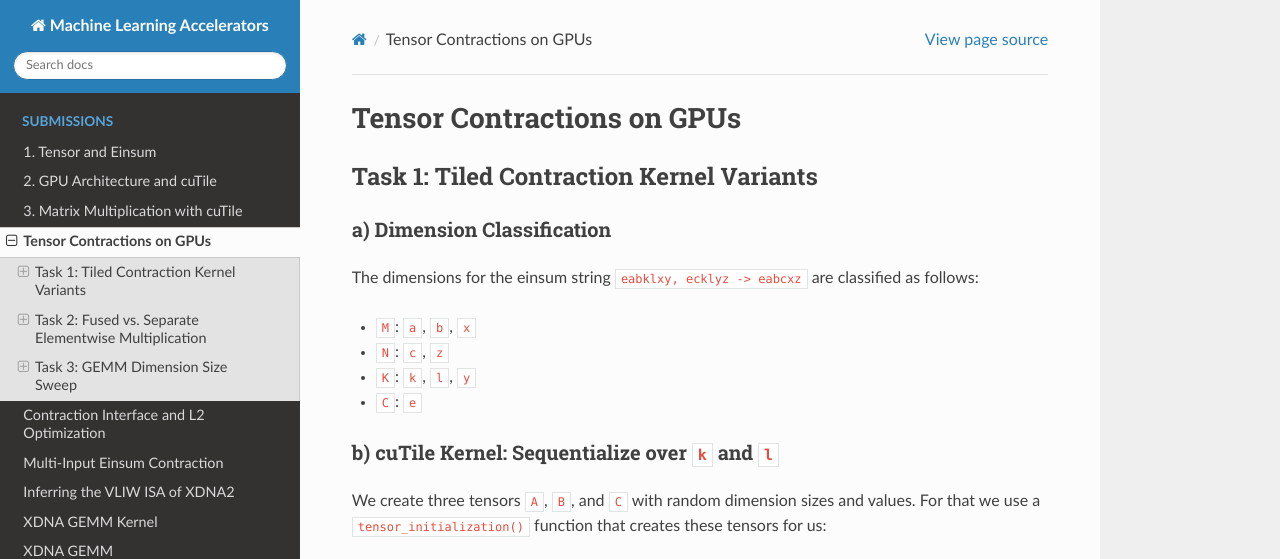
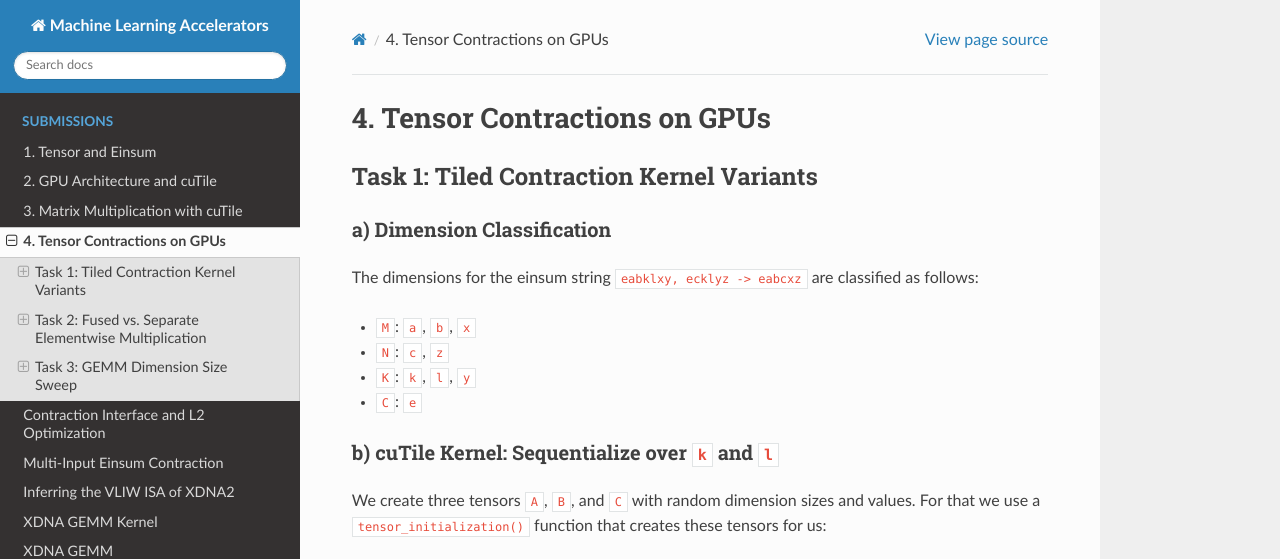
Before and after one commit to Shad00Z/machine-learning-accelerators, a Sphinx documentation site: the page built from docs/source/submissions/04_tensor_contractions.rst, in a window 1280 px wide and 900 px high, cut to the strip 0-559 px from the top of the window. Built offline with Sphinx 7.4.7 and the Read the Docs theme 3.1.0, drawn with Linux system fonts in a browser that asks for light colours.

Commit message:
docs: added numeration

```diff
--- a/docs/source/submissions/04_tensor_contractions.rst
+++ b/docs/source/submissions/04_tensor_contractions.rst
@@ -1,5 +1,5 @@
-Tensor Contractions on GPUs
-===========================
+4. Tensor Contractions on GPUs
+==============================
 
 Task 1: Tiled Contraction Kernel Variants
 -----------------------------------------
```
